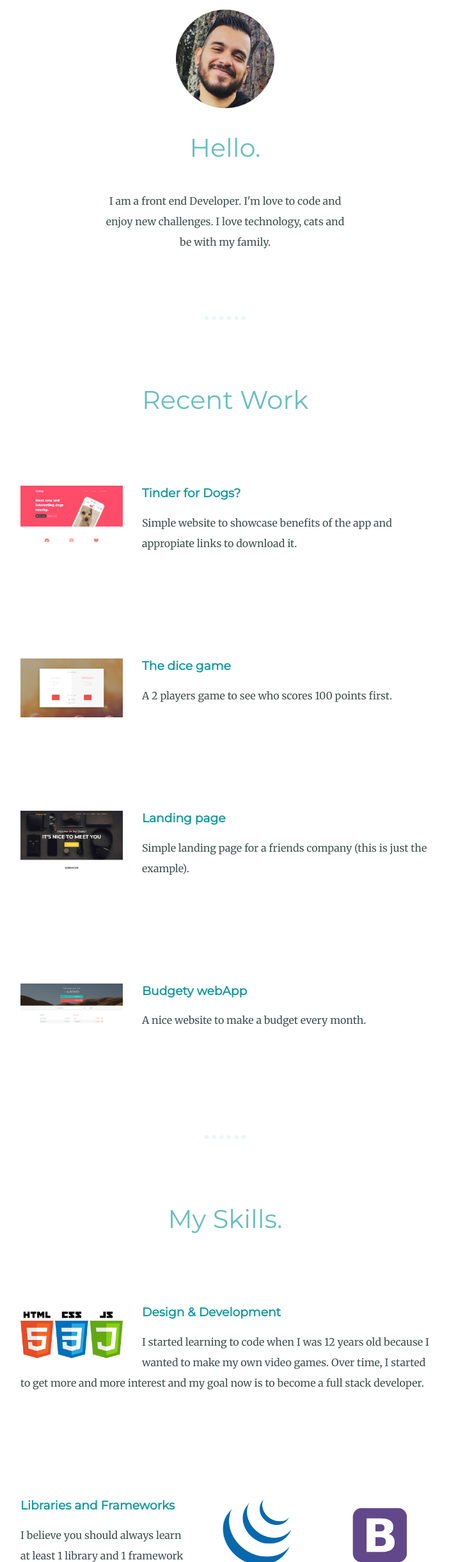
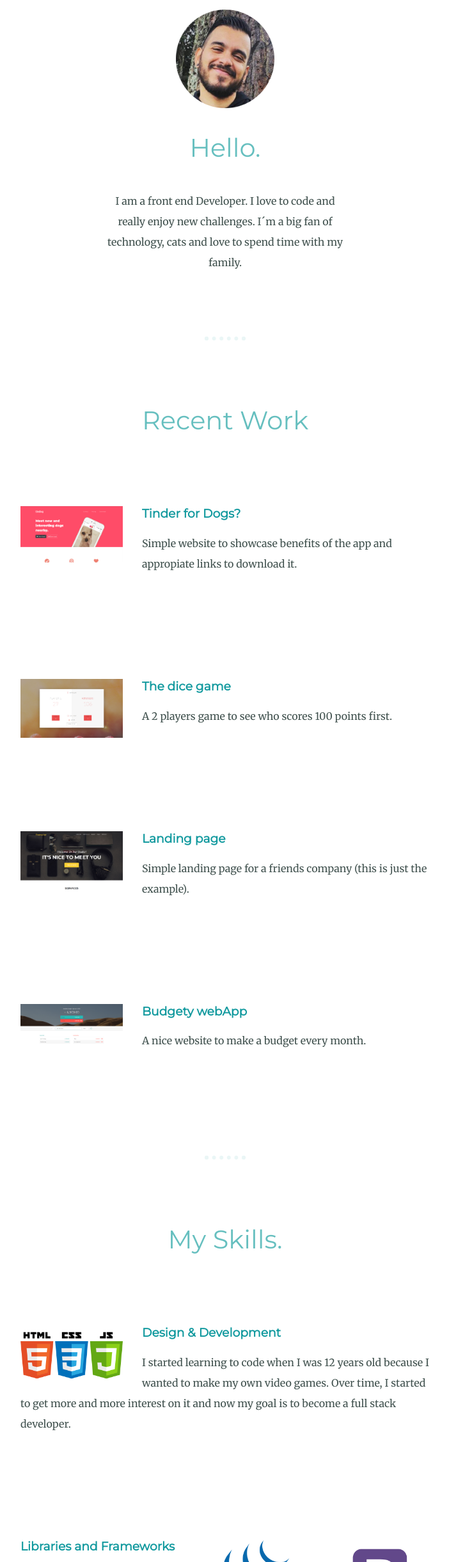
Before and after one commit to thetechrod/portfolio, a plain HTML site: page index.html in a window 1280 px wide. Shown: the part 853-3294 px from the top of the page at 64% size, without its empty margins (288-990 px from the left). Drawn offline with Linux system fonts and the light colour scheme.

Commit message:
Update index.html

```diff
--- a/index.html
+++ b/index.html
@@ -24,7 +24,7 @@
     <div class="profile">
       <img class="profile-pic" src="images/rod.png" alt="rod-profile-img">
       <h2>Hello.</h2>
-      <p class="intro">I am a front end Developer. I'm love to code and enjoy new challenges. I love technology, cats and be with my family.</p>
+      <p class="intro">I am a front end Developer. I love to code and really enjoy new challenges. I´m a big fan of technology, cats and love to spend time with my family.</p>
     </div>
     <hr>
     <!-- Works -->
@@ -59,7 +59,7 @@
         <img class="code-img" src="images/programs.png" alt="code-img">
 
         <h3>Design & Development</h3>
-        <p>I started learning to code when I was 12 years old because I wanted to make my own video games. Over time, I started to get more and more interest and my goal now is to become a full stack developer.</p>
+        <p>I started learning to code when I was 12 years old because I wanted to make my own video games. Over time, I started to get more and more interest on it and now my goal is to become a full stack developer.</p>
 
       </div>
       <div class="skill-row">
```
